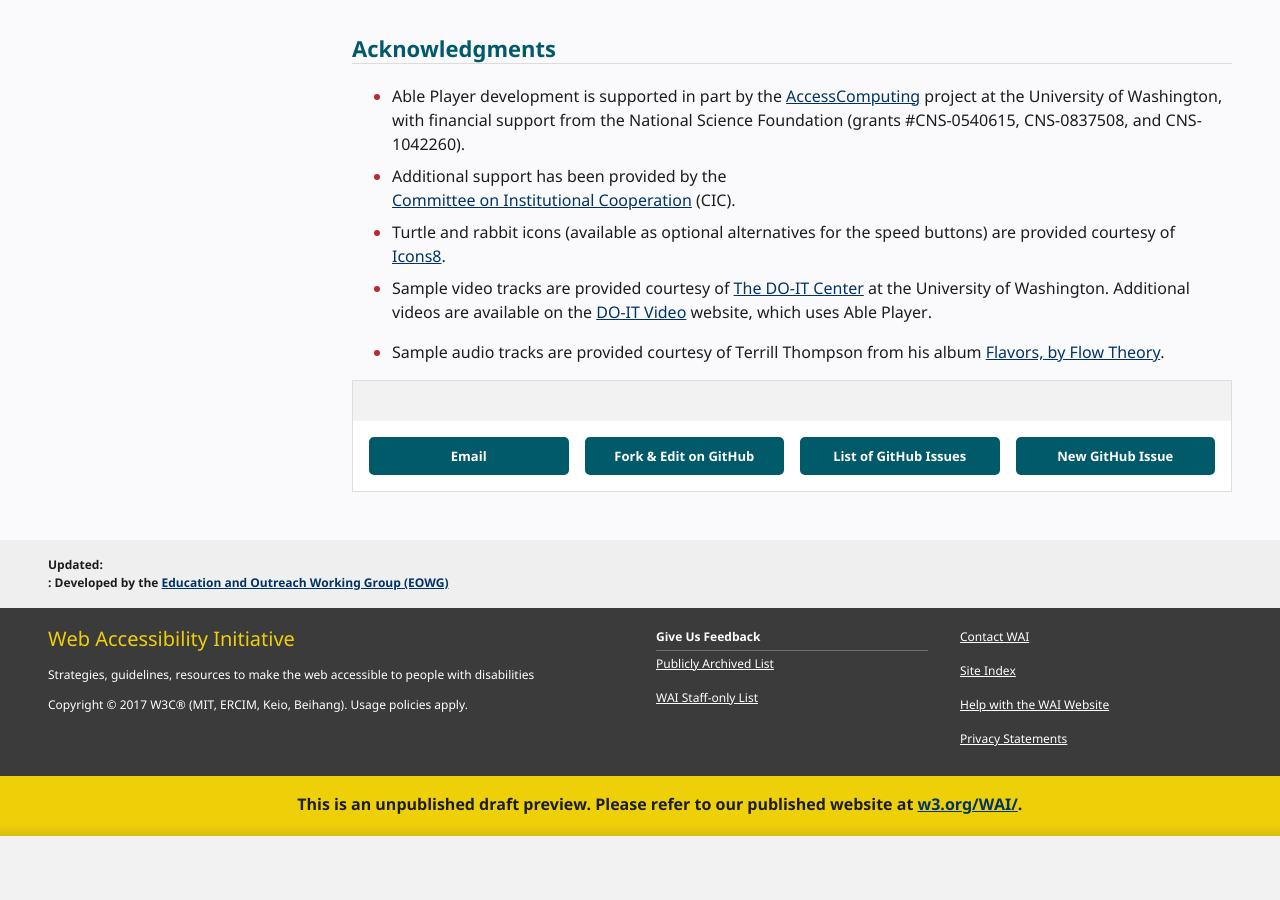
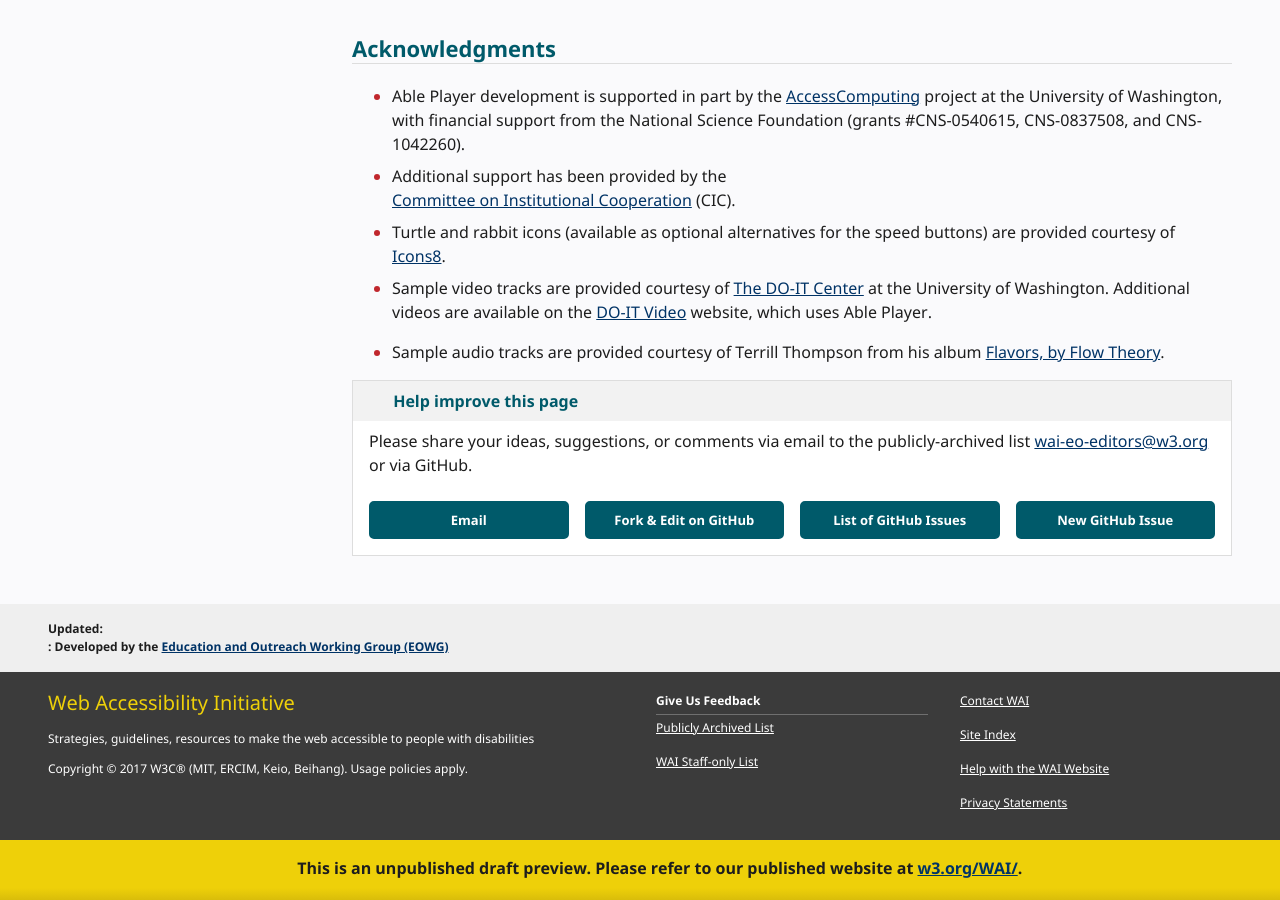
Before and after one commit to w3c/wai-website-theme, a Jekyll site: the page built from assets/ableplayer/README.md, in a window 1280 px wide and 900 px high, scrolled down 14929 px. Built offline with Jekyll 4.4.1, drawn with Linux system fonts in a browser that asks for light colours; cached includes are drawn as plain includes; our own code applies the rules of GitHub Pages for plain Markdown files; before the commit the page ends 15765 px from its top, so only the background shows below that; some of the changed lines change nothing that is shown.

Commit message:
Use inline variables instead of using site. configuration for portability.
A change of mind :-) That happens :-D

```diff
--- a/_includes/feedback-box.html
+++ b/_includes/feedback-box.html
@@ -1,3 +1,6 @@
+{%- assign helptitle = "Help improve this page" -%}
+{%- assign helpdesc = "Please share your ideas, suggestions, or comments via email to the publicly-archived list [wai-eo-editors@w3.org](maito:wai-eo-editors@w3.org?subject=%s) or via GitHub." -%}
+
 {%- unless page.github.hide -%}
 {%- if page.github.repository -%}{%- assign repo = page.github.repository -%}{%endif%}
 
@@ -29,9 +32,9 @@
     {%- assign path = page.github.path -%}
 {%- endif- %}
 
-{%- include box.html type="start" title=site.help.title class="icon" icon="comments" -%}
+{%- include box.html type="start" title=helptitle class="icon" icon="comments" -%}
 {%- assign url_title = page.title | url_param_escape -%}
-{{ site.help.desc | replace: "%s", url_title | markdownify }}
+{{ helpdesc | replace: "%s", url_title | markdownify }}
 <div class="button-group">
     <a href="{{ "mailto:wai-eo-editors@w3.org?subject=%s" | replace: "%s", url_title }}" class="button"><span>Email</span></a>
     <a href="https://github.com/{{repo}}/edit/{{branch}}/{{path}}"  class="button"><span>Fork &amp; Edit on GitHub</span></a>
```
